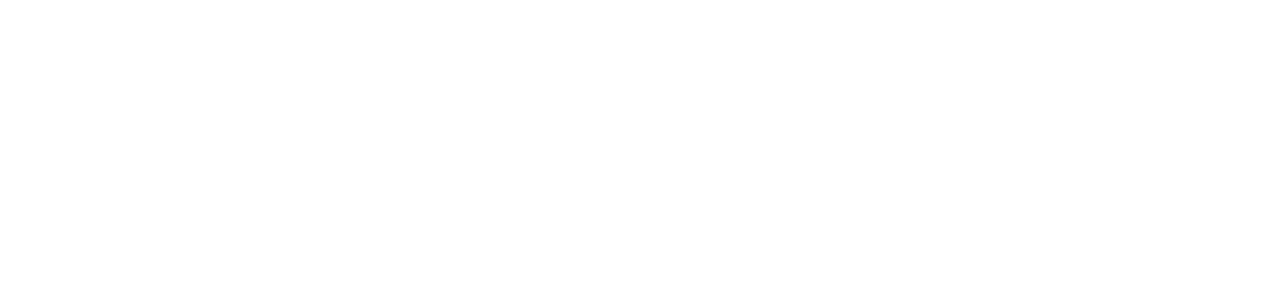
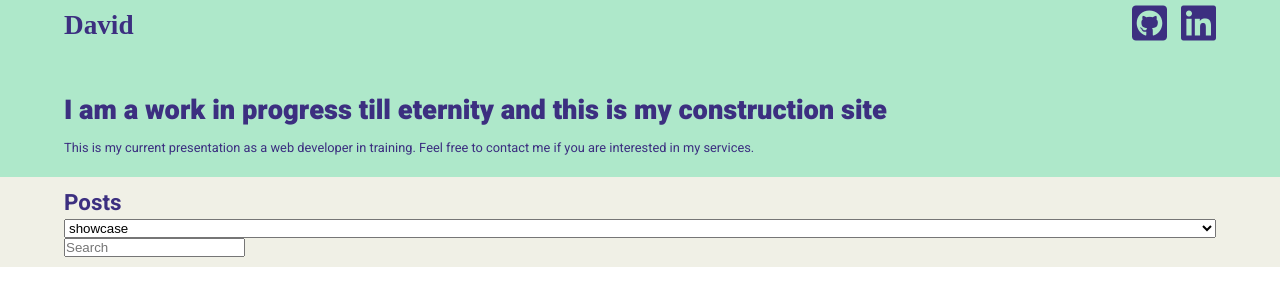
Before and after one commit to iam-davidvm/davidvanmelkebek, a plain HTML site: page index.html in a window 1280 px wide. Drawn offline with Linux system fonts and the light colour scheme; a web font is replaced by a local one.

Commit message:
adding header and main

```diff
--- a/css/style.css
+++ b/css/style.css
@@ -0,0 +1,87 @@
+:root {
+    --clr-main-blue: rgba(60, 47, 128, 1);
+    --clr-main-beige: rgba(240, 240, 230, 1);
+}
+
+*, ::before, ::after {
+    margin: 0;
+    padding: 0;
+    box-sizing: border-box;
+}
+
+body {
+    width: 100%;
+}
+
+.container {
+    width: 90%;
+    margin: 0 auto;
+    padding: 10px 0;
+}
+
+header {
+    background-color: rgba(174, 232, 202, 1);
+    color: var(--clr-main-blue);
+}
+
+nav {
+    display: flex;
+    align-items: center;
+    justify-content: space-between;
+}
+
+#socials a {
+    text-decoration: none;
+    color: var(--clr-main-blue);
+}
+
+#socials a + a {
+    margin-left: 10px;
+}
+
+#socials i {
+    font-size: 2.5rem;
+    transition: transform 170ms ease-in;
+}
+
+#socials i:hover, #socials i:focus {
+    transform: scale(1.2);
+}
+
+#brand {
+    font-family: 'Coustard', serif;
+    font-weight: 900;
+    font-size: 1.7rem;
+}
+
+#hero {
+    padding: 40px 0 20px;
+}
+
+#hero-title {
+    font-family: 'Heebo', sans-serif;
+    font-size: 1.7rem;
+    font-weight: 900;
+    line-height: 1.4;
+    margin-bottom: 10px;
+}
+
+#hero-body {
+    font-family: 'Heebo', sans-serif;
+    font-size: 0.8rem;
+}
+
+main {
+    background-color: var(--clr-main-beige);
+}
+
+h1 {
+    font-family: 'Heebo', sans-serif;
+    color: var(--clr-main-blue);
+    font-size: 1.4rem;
+}
+
+#select-categories {
+    display: block;
+    width: 100%;
+}
--- a/index.html
+++ b/index.html
@@ -5,9 +5,40 @@
     <meta http-equiv="X-UA-Compatible" content="IE=edge">
     <meta name="viewport" content="width=device-width, initial-scale=1.0">
     <title>Personal website David Van Melkebek</title>
+    <link href="https://fonts.googleapis.com/css2?family=Coustard:wght@400;900&family=Heebo:wght@300;400;700;900&display=swap" rel="stylesheet">
     <link rel="stylesheet" href="css/style.css">
+    <link href="https://cdnjs.cloudflare.com/ajax/libs/font-awesome/6.1.2/css/all.min.css" rel="stylesheet">
 </head>
 <body>
+    <header>
+        <nav class="container">
+            <p id="brand">David</p>
+            <p id="socials">
+                <a href="https://github.com/iam-davidvm" target="_blank">
+                    <i class="fa-brands fa-square-github fa-2xl"></i>
+                </a>
+                <a href="https://www.linkedin.com/in/david-van-melkebeke-a73b317/"  target="_blank">
+                    <i class="fa-brands fa-linkedin fa-2xl"></i>
+                </a>
+            </p>
+        </nav>
+        <div id="hero" class="container">
+            <p id="hero-title">I am a work in progress till eternity and this is my construction site</p>
+            <p id="hero-body">This is my current presentation as a web developer in training. Feel free to contact me if you are interested in my services.</p>
+        </div>
+    </header>
+
+    <main>
+        <div class="container">
+            <h1>Posts</h1>
+            <select name="categories" id="select-categories" aria-placeholder="search in categories">
+                <option value="showcase">showcase</option>
+                <option value="blog">blog</option>
+                <option value="tutorial">tutorial</option>
+            </select>
+            <input type="text" name="search" id="search" placeholder="Search">
+        </div>
+    </main>
 
     <script src="js/app.js"></script>
 </body>
```
